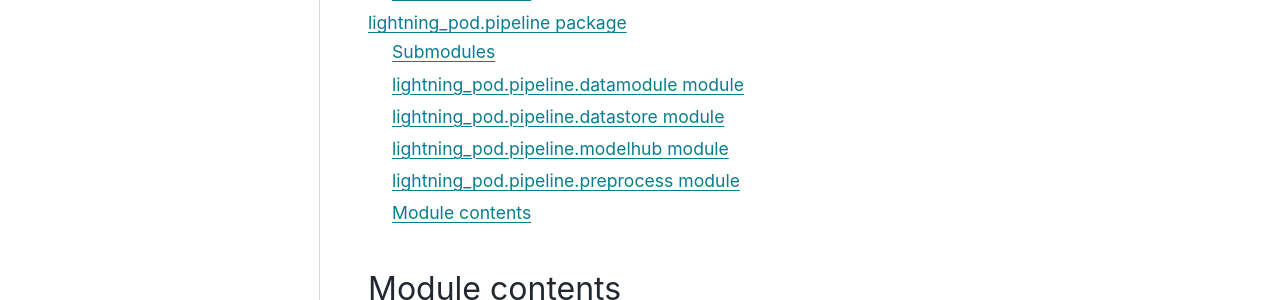
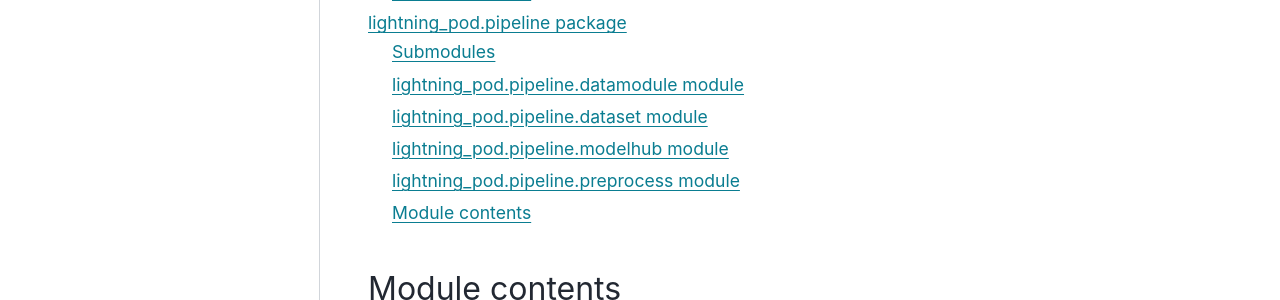
Before and after one commit to JustinGoheen/lightning-pod-archive, a Sphinx documentation site: the page built from docs/source/lightning_pod.rst, in a window 1280 px wide and 1007 px high. Shown: the part 472-772 px from the top of the window. Built offline with Sphinx 7.4.7 and the PyData theme 0.15.4, drawn with Linux system fonts in a browser that asks for light colours.

Commit message:
update build-command

```diff
--- a/docs/source/lightning_pod.pipeline.rst
+++ b/docs/source/lightning_pod.pipeline.rst
@@ -12,10 +12,10 @@ lightning\_pod.pipeline.datamodule module
    :undoc-members:
    :show-inheritance:
 
-lightning\_pod.pipeline.datastore module
-----------------------------------------
+lightning\_pod.pipeline.dataset module
+--------------------------------------
 
-.. automodule:: lightning_pod.pipeline.datastore
+.. automodule:: lightning_pod.pipeline.dataset
    :members:
    :undoc-members:
    :show-inheritance:
```
Also changed, not shown: 1 other file.
